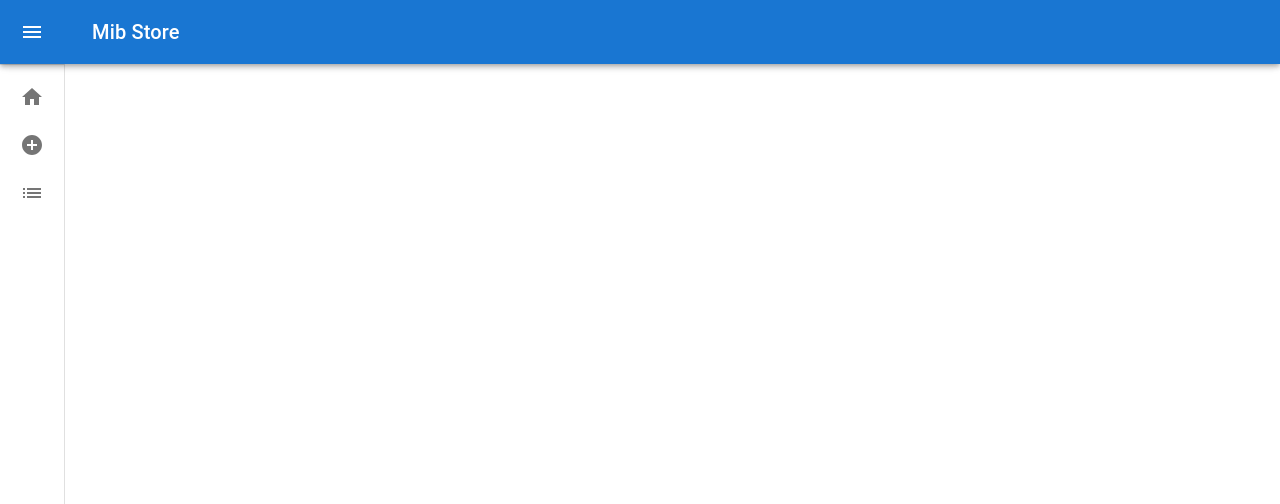
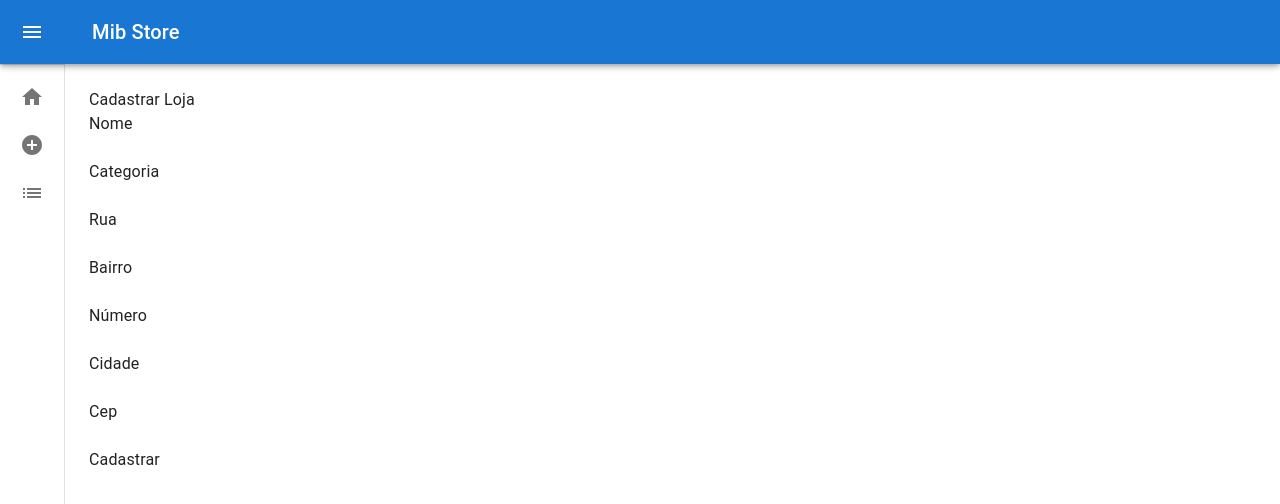
Before and after one commit to EduCoelhoTs/marketplace-react, a React (Vite) app: page /cadastro in a window 1280 px wide. Shown: the top 504 px of the page. Built offline with nearby package versions, Linux system fonts and the light colour scheme.

Commit message:
react hook form

```diff
--- a/package.json
+++ b/package.json
@@ -14,8 +14,10 @@
     "@emotion/styled": "^11.11.0",
     "@mui/icons-material": "^5.14.11",
     "@mui/material": "^5.14.11",
+    "@reduxjs/toolkit": "^1.9.6",
     "react": "^18.2.0",
     "react-dom": "^18.2.0",
+    "react-hook-form": "^7.47.0",
     "react-router-dom": "^6.16.0"
   },
   "devDependencies": {
--- /dev/null
+++ b/src/pages/RegisterStore/index.tsx
@@ -0,0 +1,52 @@
+import { useForm } from "react-hook-form"
+
+function RegisterStore() {
+    const { register, handleSubmit } = useForm();
+
+    const registerStore = (form: unknown) => {
+        console.log(form)
+    }
+
+    return (
+        <main>
+            <section className="title">
+                <h4>Cadastrar Loja</h4>
+            </section>
+            <form onSubmit={handleSubmit(registerStore)}>
+                <section>
+                    <div className="flex flex-col">
+                        <label >Nome</label>
+                        <input {...register('name')} id="nameInput" type="text" />
+                    </div>
+                    <div className="flex flex-col">
+                        <label >Categoria</label>
+                        <input {...register('category')} id="nameInput" type="text" />
+                    </div>
+                    <div className="flex flex-col">
+                        <label >Rua</label>
+                        <input {...register('street')} id="nameInput" type="text" />
+                    </div>
+                    <div className="flex flex-col">
+                        <label >Bairro</label>
+                        <input {...register('neighborhood')} id="nameInput" type="text" />
+                    </div>
+                    <div className="flex flex-col">
+                        <label >Número</label>
+                        <input {...register('houseNumber')} id="nameInput" type="text" />
+                    </div>
+                    <div className="flex flex-col">
+                        <label >Cidade</label>
+                        <input {...register('city')} id="nameInput" type="text" />
+                    </div>
+                    <div className="flex flex-col">
+                        <label >Cep</label>
+                        <input {...register('postalCode')} id="nameInput" type="text" />
+                    </div>
+                </section>
+                <button type="submit">Cadastrar</button>
+            </form>
+        </main>
+    )
+}
+
+export default RegisterStore;
--- a/src/routes.tsx
+++ b/src/routes.tsx
@@ -2,6 +2,7 @@ import { BrowserRouter, Routes, Route } from "react-router-dom";
 import Home from "./pages/Home";
 import MainLayout from "./layouts/MainLayout";
 import NotFount from "./pages/NotFound";
+import RegisterStore from "./pages/RegisterStore";
 
 export default function Router() {
     return (
@@ -24,7 +25,7 @@ export default function Router() {
             */}
             <Route path="/" element={<MainLayout />}>
                 <Route index element={<Home />} />
-                <Route path="cadastro" />
+                <Route path="cadastro" element={<RegisterStore />} />
                 <Route path="lista" />
             </Route>
             {/* Colodando uma rota padrão, de não encontrada */}
```
Also changed, not shown: 1 other file (tests, documents, lock files or other folders).
